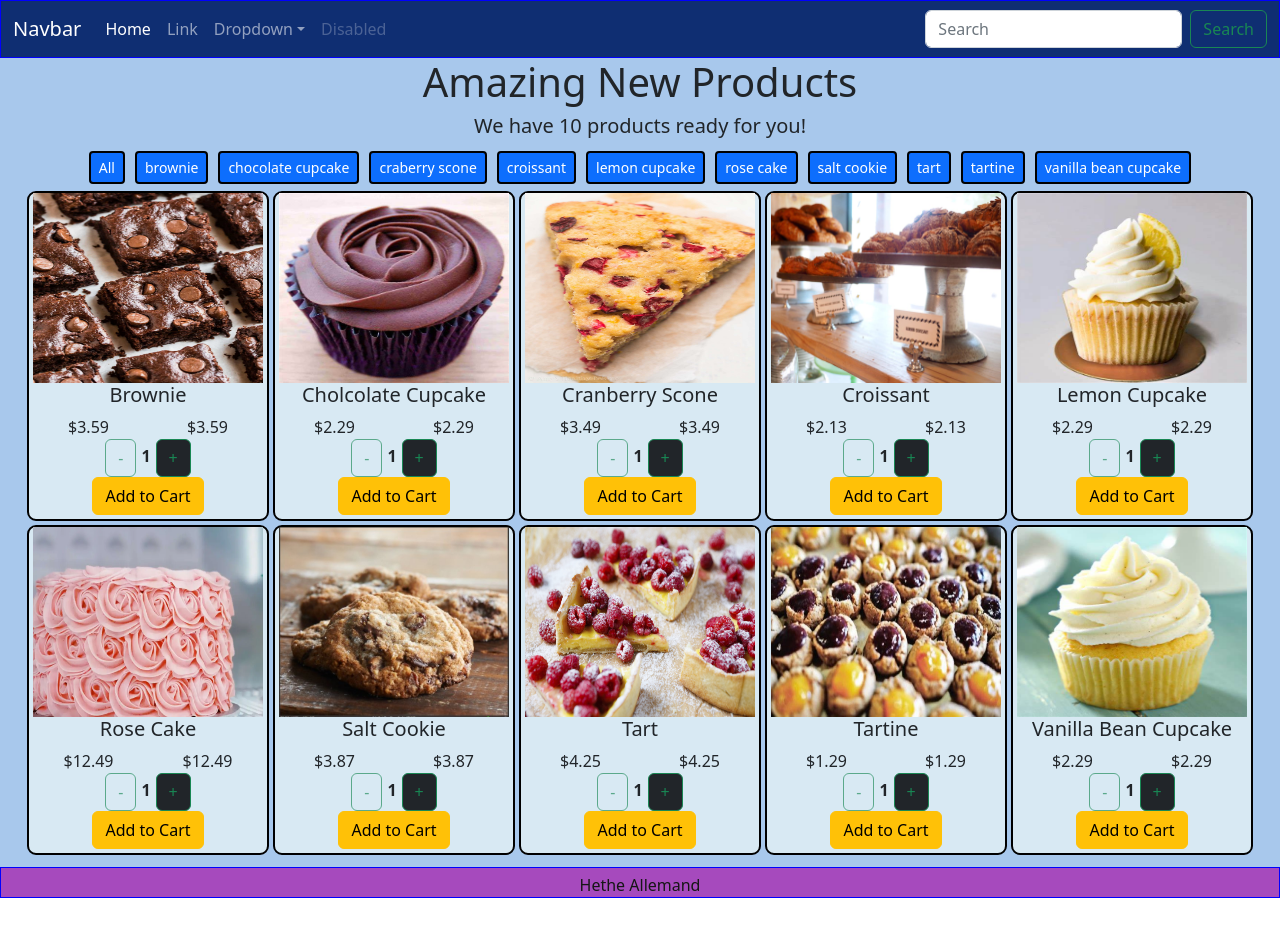
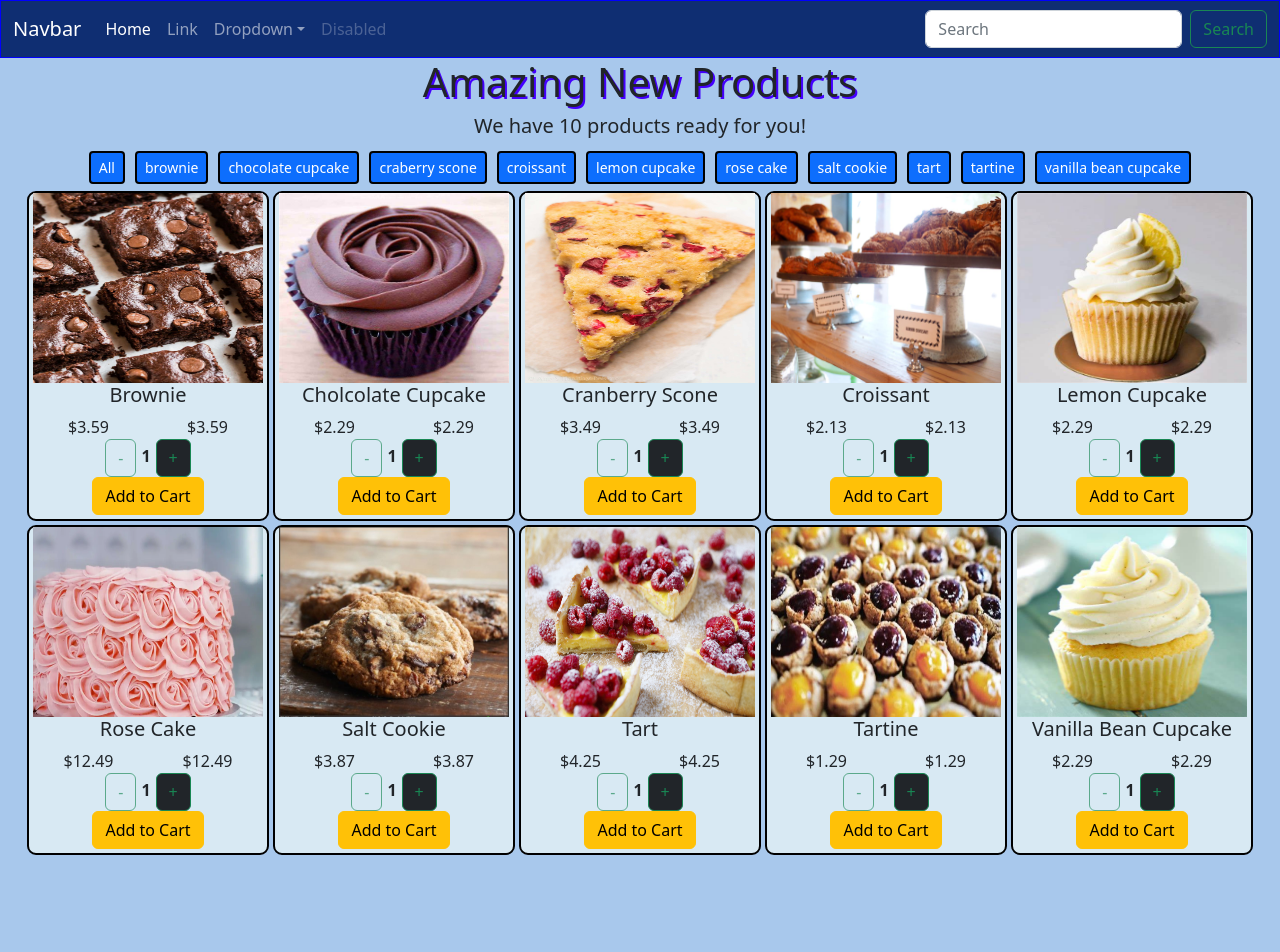
Before and after one commit to HetheAllemand/react-goodies, a React (Create React App) app: page /catalog in a window 1280 px wide. Shown: the top 952 px of the page. Before the commit the page ends 898 px from the top, so only its background shows below. Built offline with nearby package versions, Linux system fonts and the light colour scheme.

Commit message:
107 final report

```diff
--- a/src/components/footer.css
+++ b/src/components/footer.css
@@ -1,9 +1,10 @@
 
 
 .footer {
-    color: rgb(22, 22, 22);
-    background: rgb(166, 74, 189);
-    border: 1px solid blue;
+    color: rgb(243, 242, 247);
+    text-shadow: 1px 1px rgb(26, 25, 1);
+    background: rgb(7, 4, 168);
+    border: 1px solid rgb(247, 243, 18);
     padding: 5px 10px 0;
-    margin-top: 10px;
+    margin-top: 100%;
 }
--- a/src/components/product.css
+++ b/src/components/product.css
@@ -12,7 +12,7 @@
 
 .product:hover {
     border-color: rgb(14, 13, 13);
-    border: 5px solid rgb(8, 8, 8);
+    border: 5px solid gold;
 }
 
 .product .prices {
--- a/src/pages/catalog.css
+++ b/src/pages/catalog.css
@@ -2,3 +2,7 @@
     margin: 5px;
     border: 2px solid black;
 }
+
+h1 {
+    text-shadow: 2px 2px rgb(68, 0, 255);
+}
```
